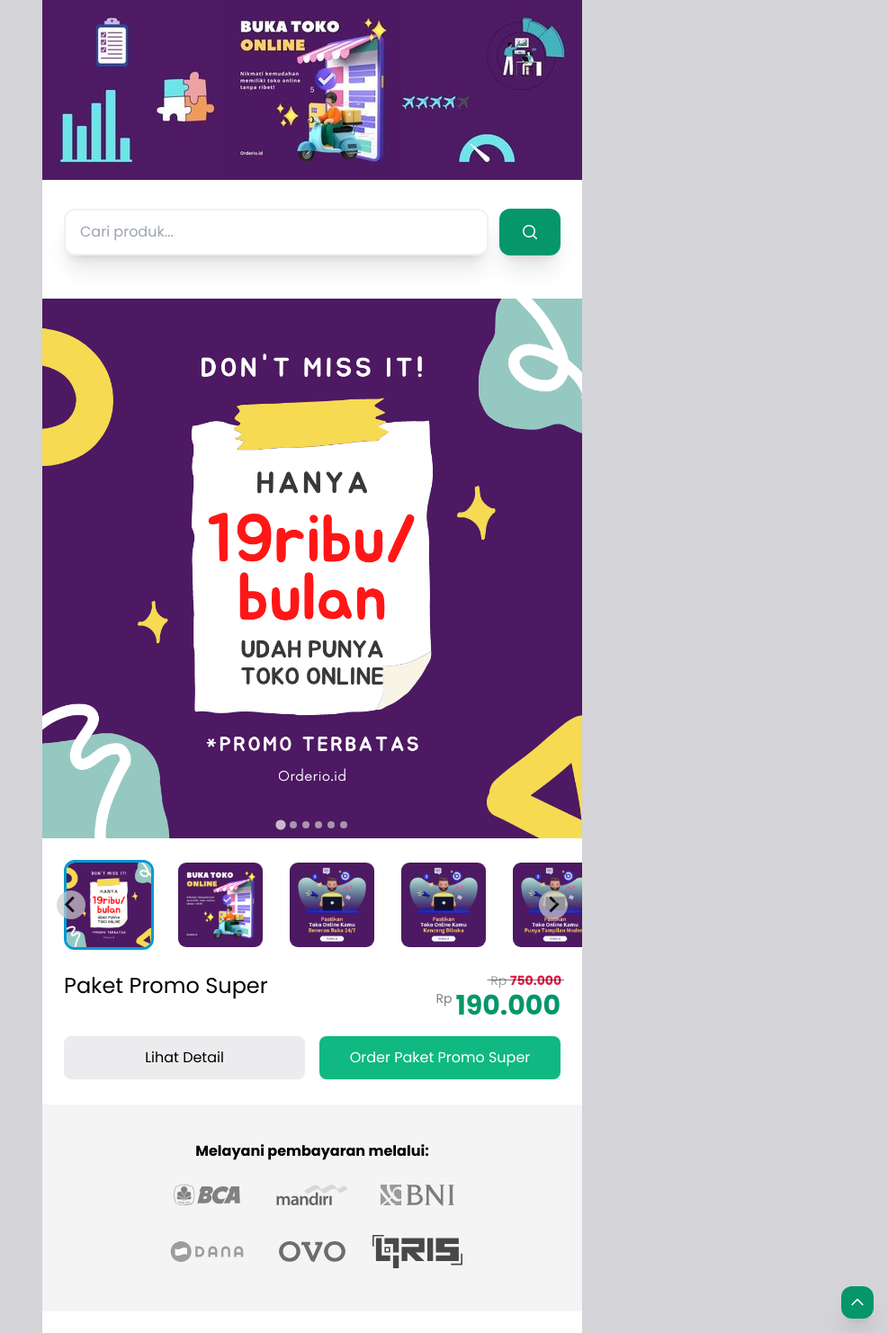
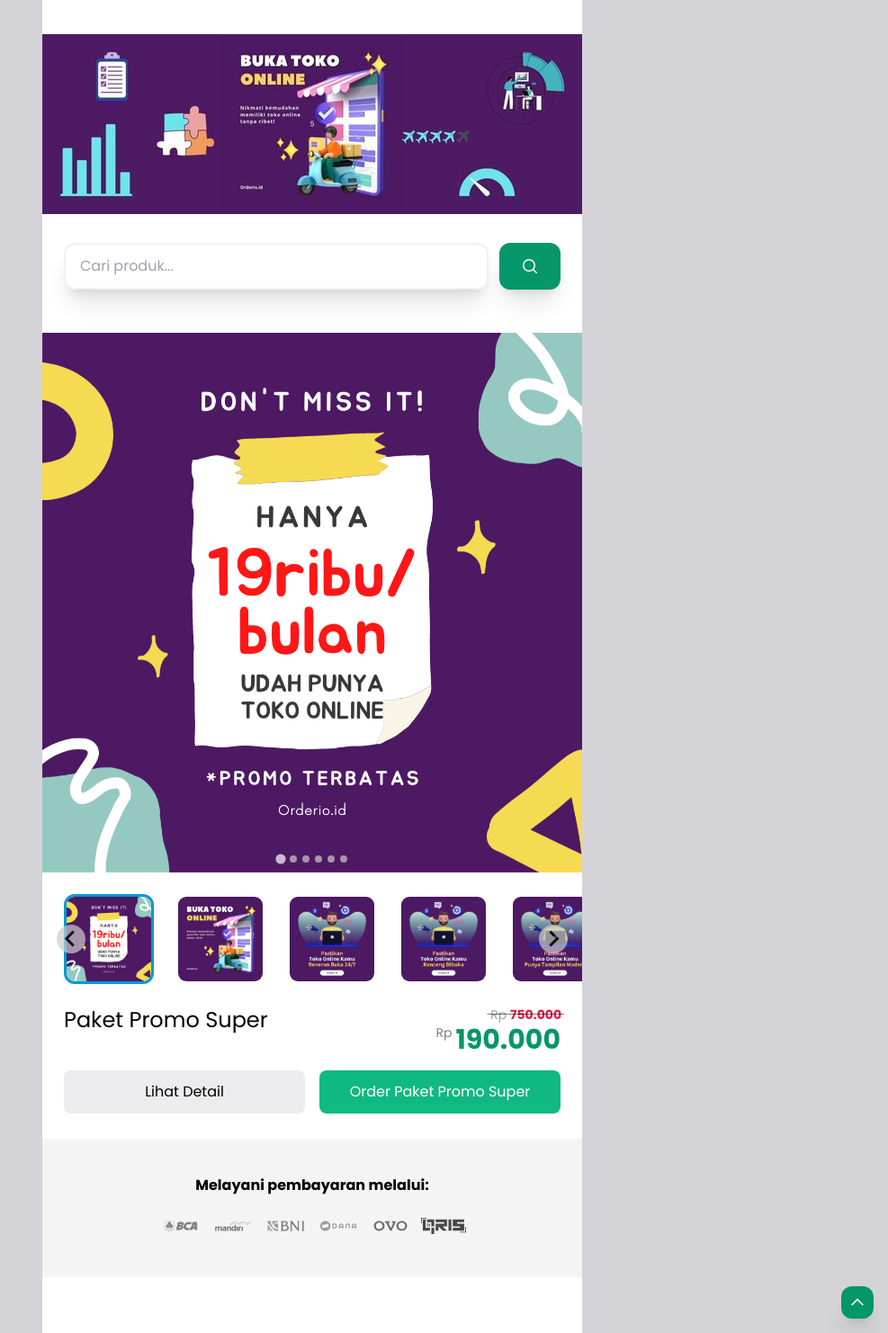
Before and after one commit to haloorderio/haloorderio.github.io, a Jekyll site: the page built from index.html, in a window 1280 px wide. Shown: the whole page at 90% size, without its empty margins (293-1280 px from the left). Built offline with Jekyll 4.4.1, drawn with Linux system fonts in a browser that asks for light colours; the list of posts is cut into pages by our own code.

Commit message:
Update default.html

```diff
--- a/_layouts/default.html
+++ b/_layouts/default.html
@@ -88,13 +88,13 @@
 				<div class="bg-zinc-100 py-10 px-4 mt-7">
 					<p class="text-center mb-2"><b>Melayani pembayaran melalui:</b></p>
 					<div class="flex flex-wrap max-w-[350px] mx-auto -mb-2">
-						<img src="{{ site.url }}/assets/img/payment-bca.svg" alt="BCA" width="100" height="20" class="object-contain mx-auto py-4" />
-						<img src="{{ site.url }}/assets/img/payment-mandiri.svg" alt="Mandiri" width="100" height="20" class="object-contain mx-auto py-4" />
-						<img src="{{ site.url }}/assets/img/payment-bni.svg" alt="BNI" width="100" height="20" class="object-contain mx-auto py-4" />
-						<img src="{{ site.url }}/assets/img/payment-dana.svg" alt="Dana" width="100" height="20" class="object-contain mx-auto py-4" />
-						<img src="{{ site.url }}/assets/img/payment-ovo.svg" alt="Ovo" width="100" height="20" class="object-contain mx-auto py-4" />
-						<img src="{{ site.url }}/assets/img/payment-QRIS.svg" alt="QRIS" width="100" height="20" class="object-contain mx-auto py-4" />
-						<!-- <img src="{{ site.url }}/assets/img/payment-bri.svg" alt="BRI" width="120" height="30" class="object-contain mx-auto py-4" />
+						<img src="{{ site.url }}/assets/img/payment-bca.svg" alt="BCA" width="50" height="10" class="object-contain mx-auto py-4" />
+						<img src="{{ site.url }}/assets/img/payment-mandiri.svg" alt="Mandiri" width="50" height="10" class="object-contain mx-auto py-4" />
+						<img src="{{ site.url }}/assets/img/payment-bni.svg" alt="BNI" width="50" height="10" class="object-contain mx-auto py-4" />
+						<img src="{{ site.url }}/assets/img/payment-dana.svg" alt="Dana" width="50" height="10" class="object-contain mx-auto py-4" />
+						<img src="{{ site.url }}/assets/img/payment-ovo.svg" alt="Ovo" width="50" height="10" class="object-contain mx-auto py-4" />
+						<img src="{{ site.url }}/assets/img/payment-QRIS.svg" alt="QRIS" width="50" height="10" class="object-contain mx-auto py-4" />
+						<!-- <img src="{{ site.url }}/assets/img/payment-bri.svg" alt="BRI" width="50" height="10" class="object-contain mx-auto py-4" />
 						<img src="{{ site.url }}/assets/img/payment-bsi.svg" alt="BSI" width="120" height="30" class="object-contain mx-auto py-4" />
 						<img src="{{ site.url }}/assets/img/payment-bankjateng.svg" alt="Bank Jateng" width="120" height="30" class="object-contain mx-auto py-4" />
 						<img src="{{ site.url }}/assets/img/payment-maybank.svg" alt="Maybank" width="120" height="30" class="object-contain mx-auto py-4" />
```
